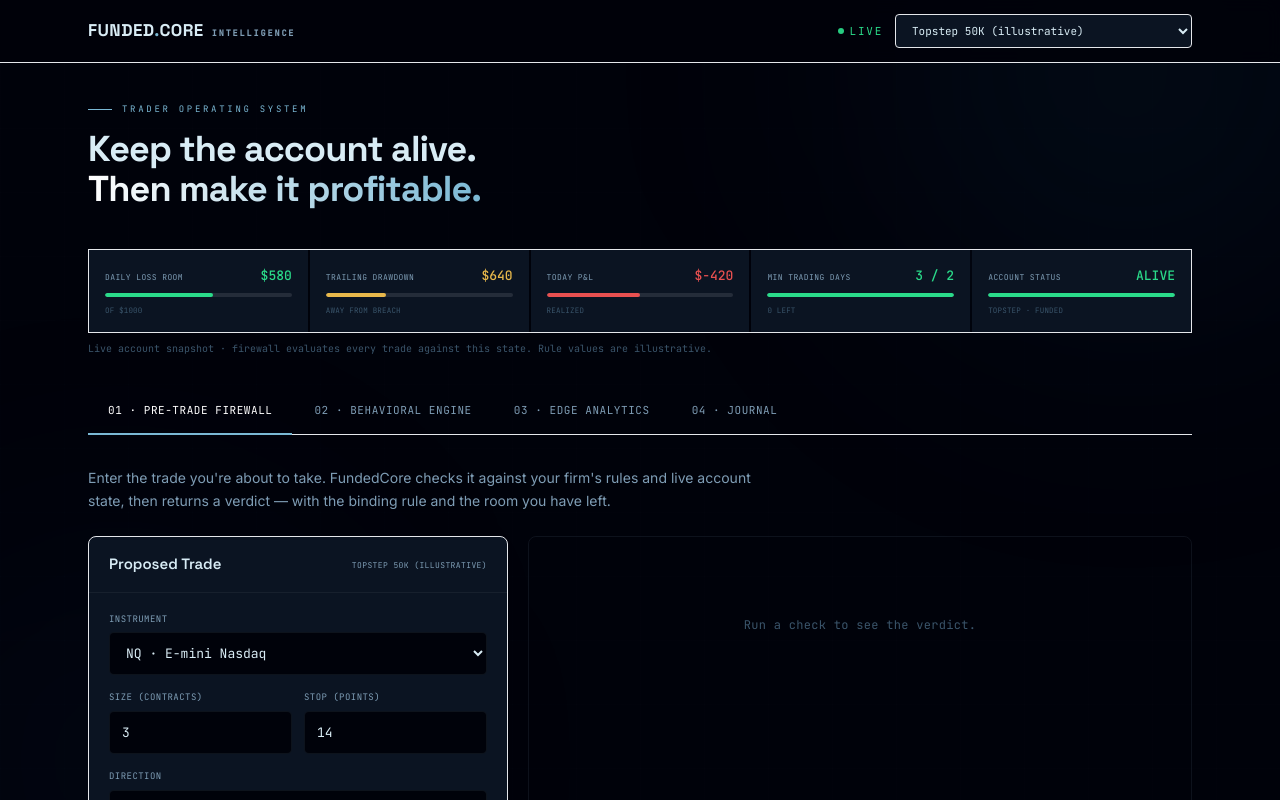
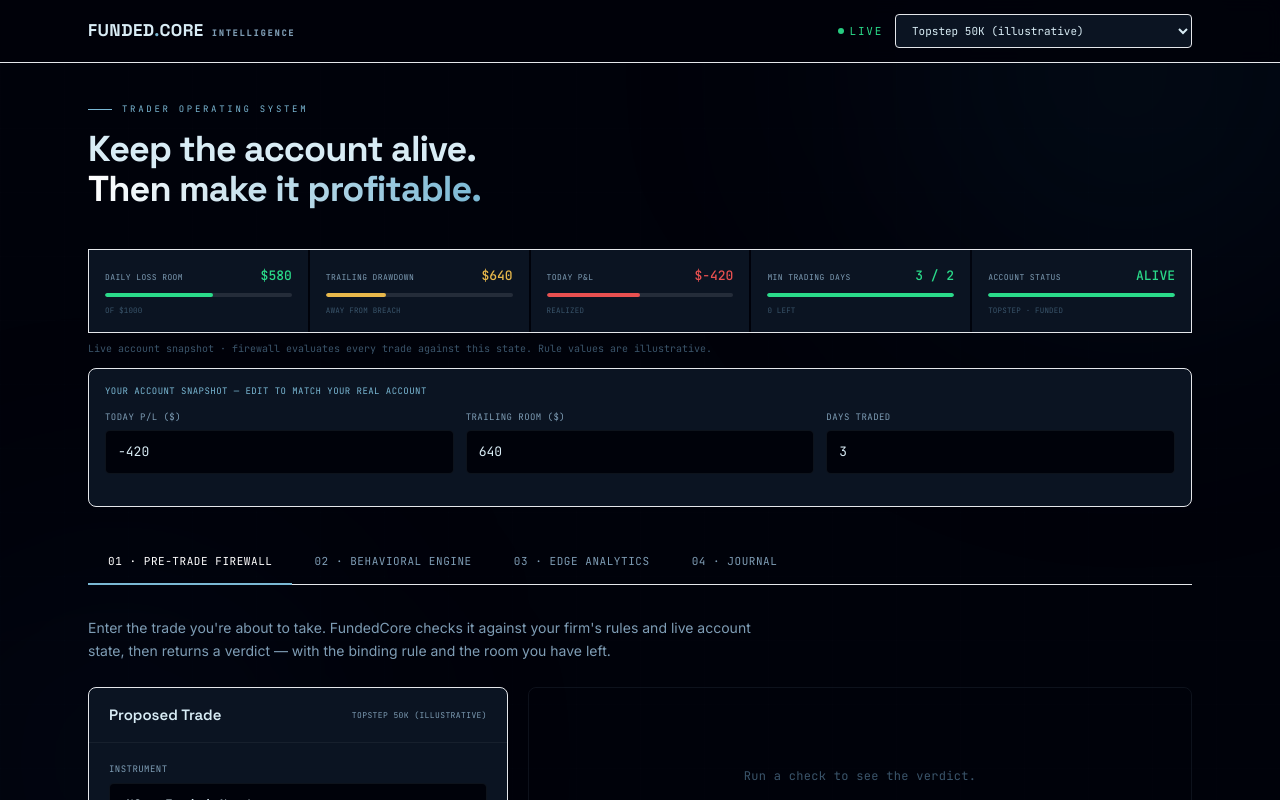
Before and after one commit to nicolugo0503-glitch/fundedcore, a Next.js app: page /fundedcore/dashboard in a window 1280 px wide. Shown: the top 800 px of the page. Built offline with nearby package versions, Linux system fonts and the light colour scheme.

Commit message:
Add files via upload

```diff
--- a/components/Dashboard.tsx
+++ b/components/Dashboard.tsx
@@ -28,6 +28,7 @@ export default function Dashboard() {
   const [news, setNews] = useState<boolean>(false);
   const [tilt, setTilt] = useState<boolean>(false);
   const [result, setResult] = useState<CheckResult | null>(null);
+  const [acctState, setAcctState] = useState<{ todayPnL: number; trailingRoom: number; daysTraded: number }>(() => SCENARIOS.topstep50);
   const [csvName, setCsvName] = useState<string>("");
 
   useEffect(() => {
@@ -36,11 +37,16 @@ export default function Dashboard() {
       if (j) { const rows = JSON.parse(j); if (Array.isArray(rows) && rows.length) { setJournal(rows); setCsvName("(your imported journal)"); } }
       const a = localStorage.getItem("fc_acct");
       if (a && FIRMS[a]) setAcct(a);
+      const st = localStorage.getItem("fc_state");
+      if (st) { const o = JSON.parse(st); if (o && typeof o.todayPnL === "number") setAcctState(o); }
     } catch {}
   }, []);
 
   const firm = FIRMS[acct];
-  const sc = SCENARIOS[acct] || { todayPnL: 0, trailingRoom: firm.trailingDD, daysTraded: 0 };
+  const sc = acctState;
+  function updState(k: "todayPnL" | "trailingRoom" | "daysTraded", v: number) {
+    setAcctState((s) => { const n = { ...s, [k]: v }; try { localStorage.setItem("fc_state", JSON.stringify(n)); } catch {} return n; });
+  }
 
   const all = useMemo(() => expectancy(journal), [journal]);
   const setups = useMemo(() => groupBy(journal, (t) => t.setup).sort((a, b) => b.exp - a.exp), [journal]);
@@ -114,6 +120,14 @@ export default function Dashboard() {
           ))}
         </div>
         <p className="mt-2 font-mono text-[10px] text-t3">Live account snapshot · firewall evaluates every trade against this state. Rule values are illustrative.</p>
+        <div className="mt-3 rounded-lg border border-bd bg-panel p-4">
+          <div className="mb-3 font-mono text-[9px] uppercase tracking-wider text-acc">Your account snapshot — edit to match your real account</div>
+          <div className="grid grid-cols-2 gap-3 md:grid-cols-3">
+            <Field label="Today P/L ($)"><input type="number" className="fcin" value={sc.todayPnL} onChange={(e) => updState("todayPnL", +e.target.value)} /></Field>
+            <Field label="Trailing room ($)"><input type="number" className="fcin" value={sc.trailingRoom} onChange={(e) => updState("trailingRoom", +e.target.value)} /></Field>
+            <Field label="Days traded"><input type="number" className="fcin" value={sc.daysTraded} onChange={(e) => updState("daysTraded", +e.target.value)} /></Field>
+          </div>
+        </div>
 
         {/* TABS */}
         <div className="mt-8 flex flex-wrap gap-[2px] border-b border-bd">
```
